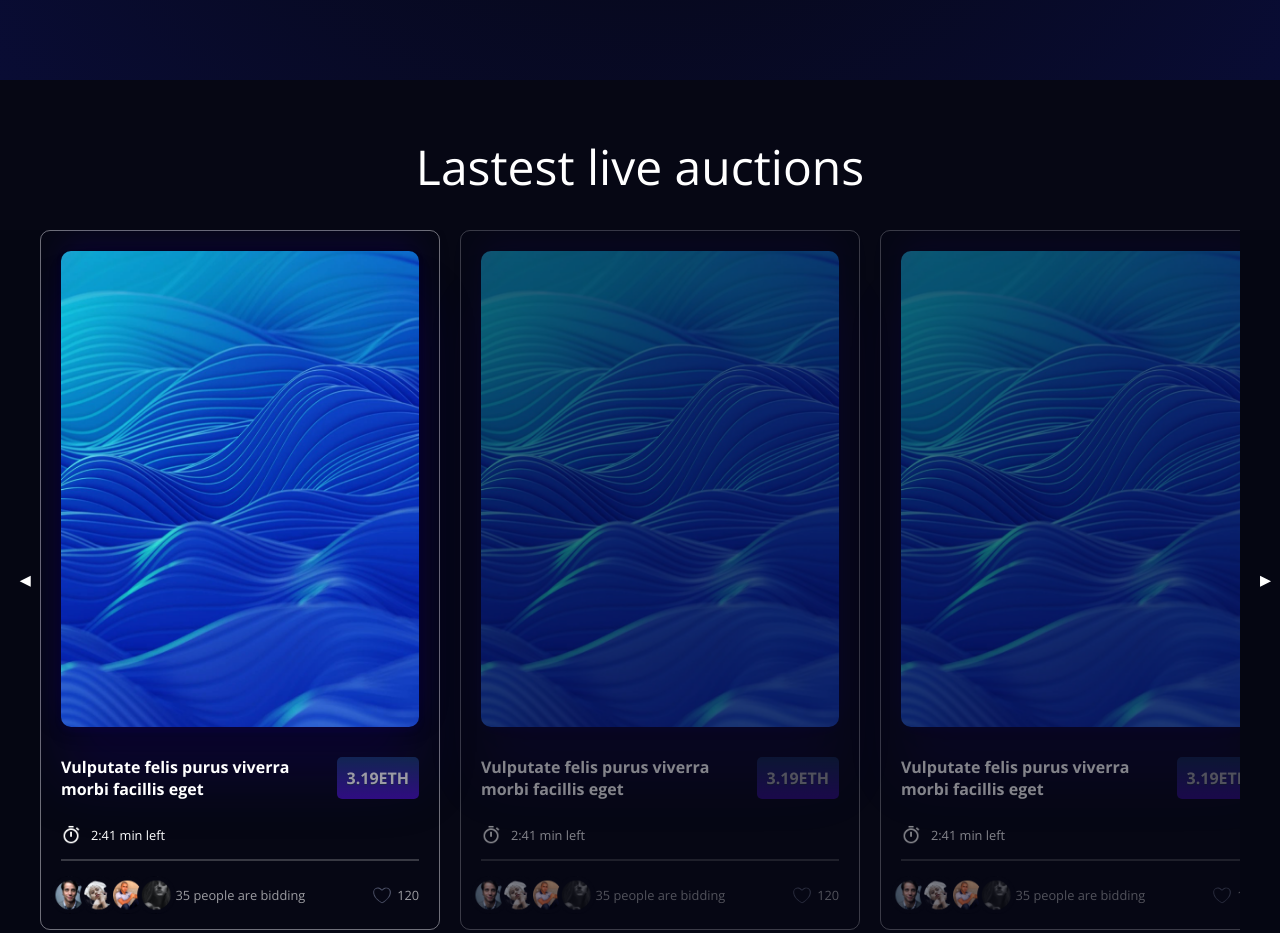
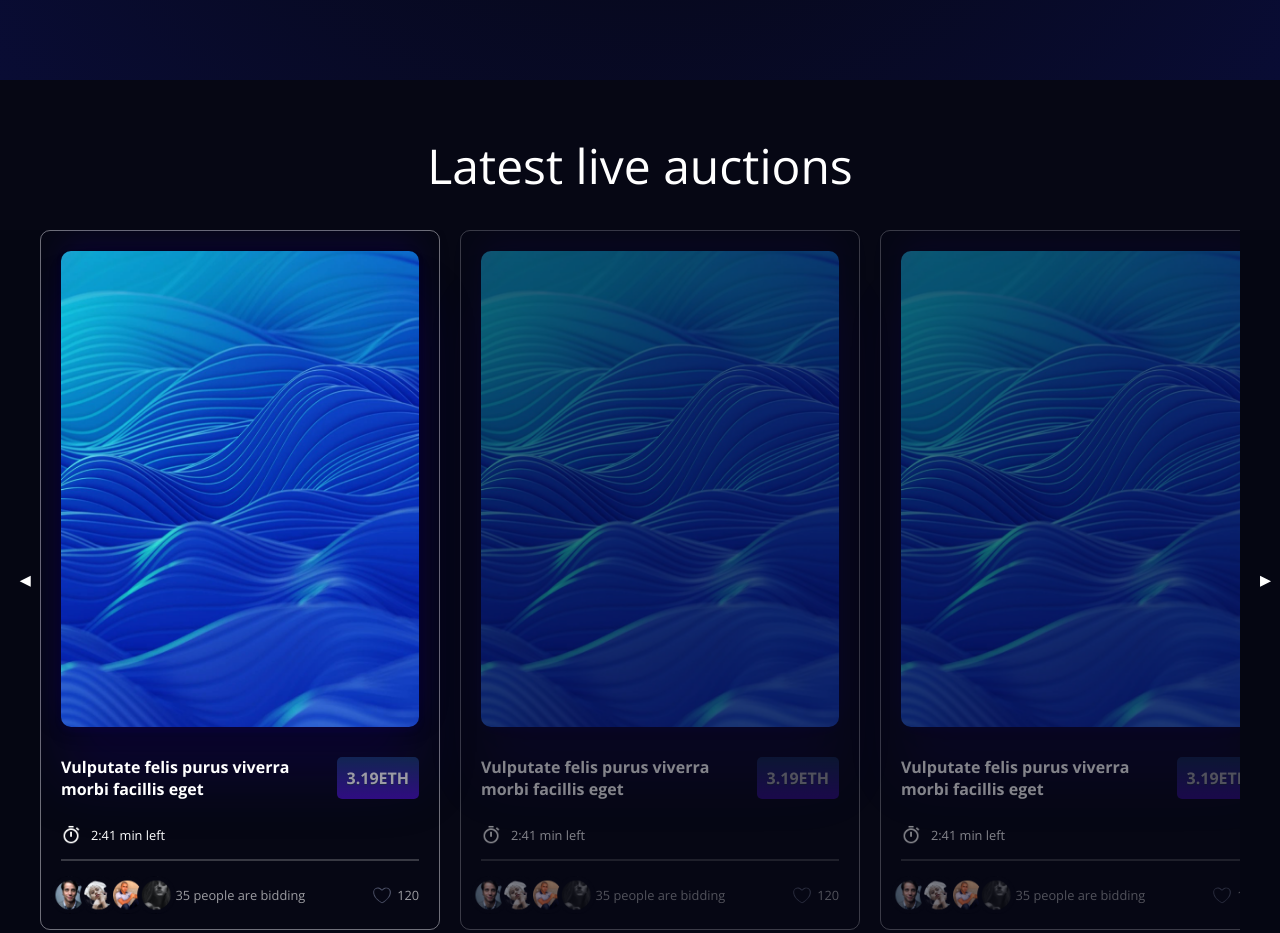
Before and after one commit to thales-goncalves3/programa-treinees-l2, a plain HTML site: page questao2/index.html in a window 1280 px wide. Shown: the part 920-1853 px from the top of the page. Drawn offline with nearby package versions, Linux system fonts and the light colour scheme.

Commit message:
corrigindo a palavra

```diff
--- a/questao2/index.html
+++ b/questao2/index.html
@@ -62,7 +62,7 @@
           <div></div>
           <div>
             <h1>
-              Lastest live auctions</div>
+              Latest live auctions</div>
             </h1>
           </div>
           <div></div>
```
